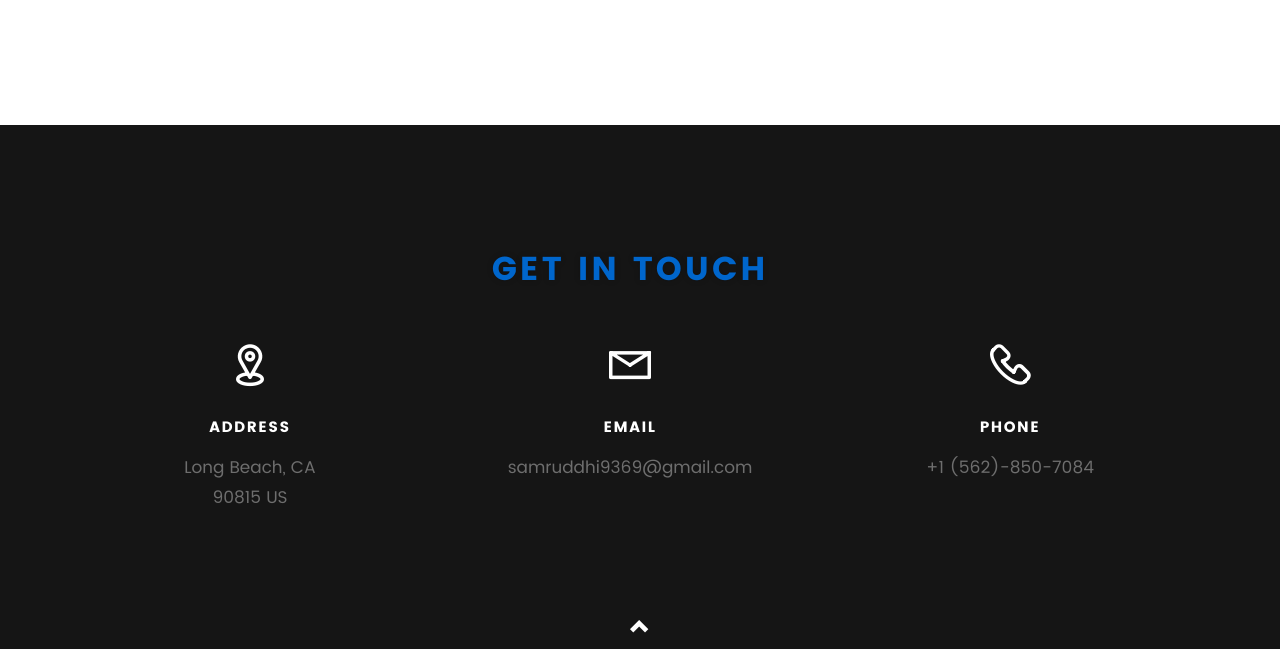
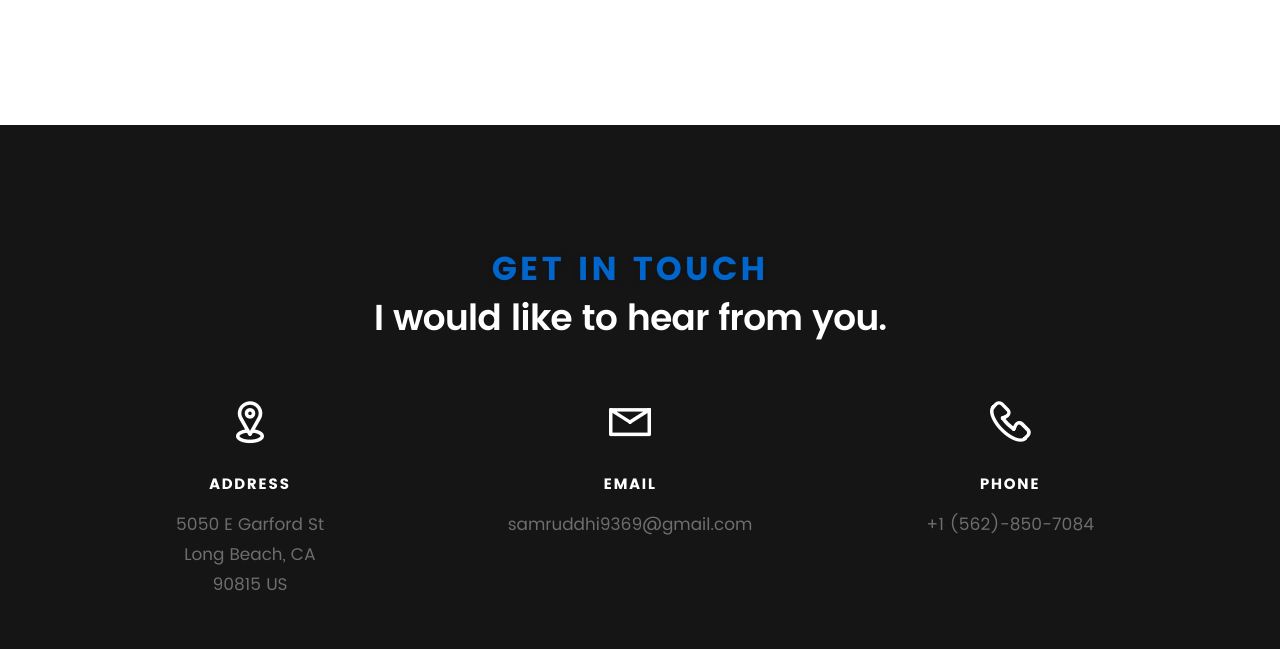
Before and after one commit to Samruddhi9369/Samruddhi9369.github.io, a plain HTML site: page index.html in a window 1280 px wide. Shown: the part 5417-6066 px from the top of the page. Drawn offline with nearby package versions, Linux system fonts and the light colour scheme; files whose address does not match are found by name.

Commit message:
commit - 11

```diff
--- a/assets/css/main.css
+++ b/assets/css/main.css
@@ -518,7 +518,6 @@ footer .glyphicon {
 
 .intro-content {
 	display: block;
-	padding: 0;
 	vertical-align: middle;
 	text-align: center;
 	-webkit-transform: translateY(-2.1rem);
--- a/index.html
+++ b/index.html
@@ -435,6 +435,7 @@
          <div class="row section-intro">
             <div class="col-twelve">
                <h5>Get in touch</h5>
+			   <h1>I would like to hear from you.</h1>
             </div>
          </div>
          <div class="row contact-info">
@@ -444,7 +445,8 @@
 				</div>
                <h5>Address</h5>
                <p>
-                  Long Beach, CA<br>
+                  5050 E Garford St<br>
+				  Long Beach, CA<br>
                   90815 US
                </p>
             </div>
```
